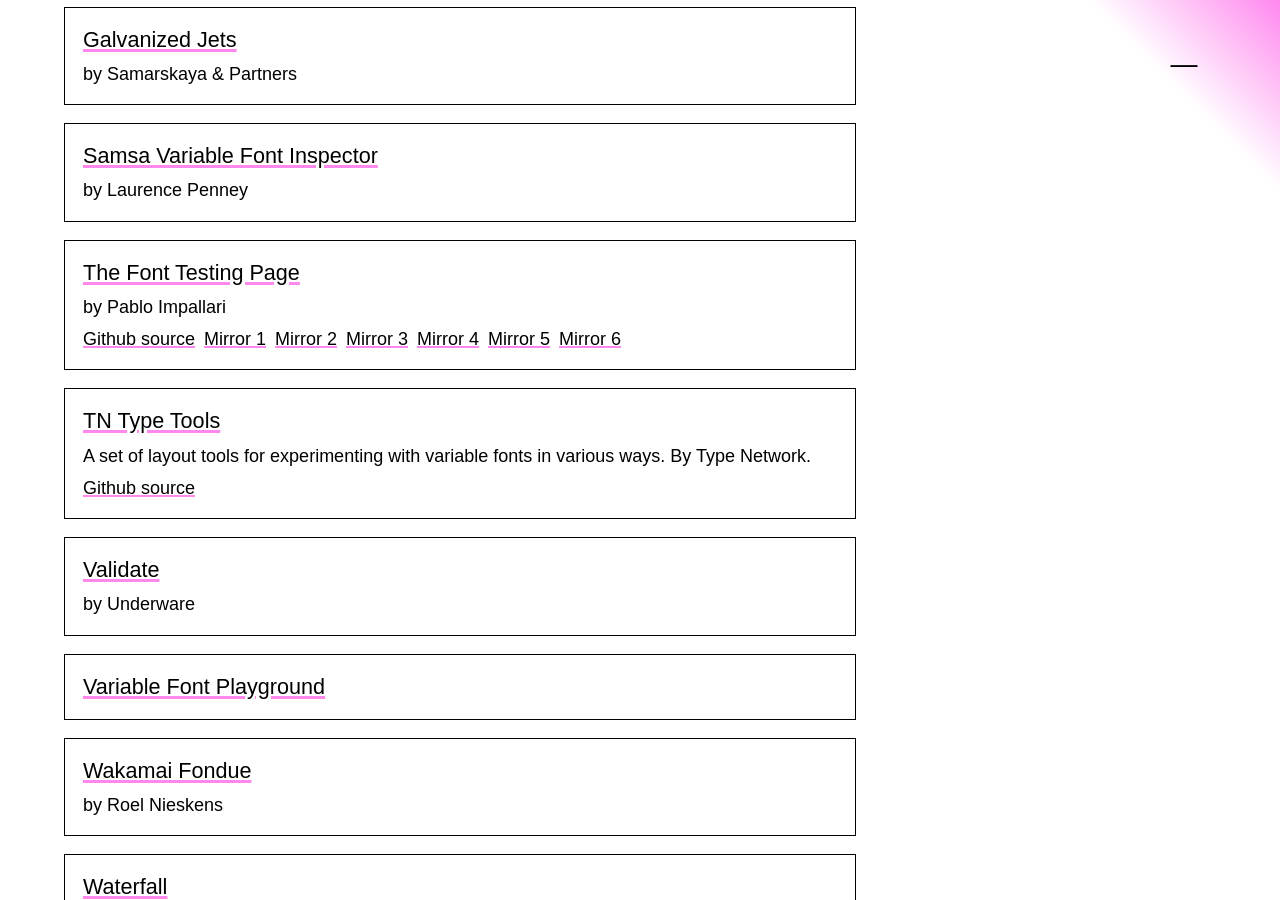
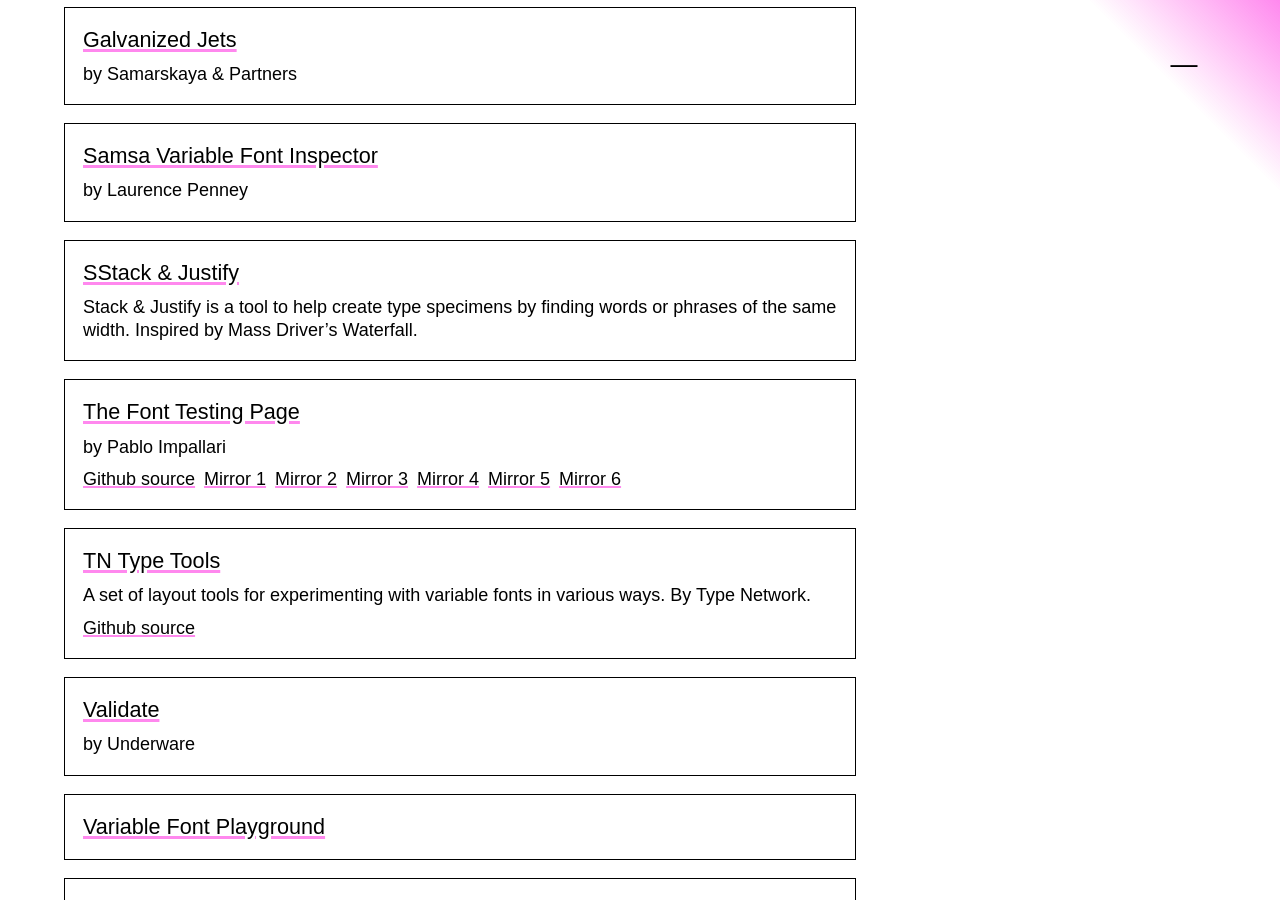
Before and after one commit to justinpenner/type-design-resources, a Jekyll site: the page built from index.md, in a window 1280 px wide and 900 px high, scrolled down 28333 px. Built offline with Jekyll 4.4.1, drawn with Linux system fonts in a browser that asks for light colours; some web fonts are replaced.

Commit message:
Added Stack & Justify Tool

```diff
--- a/_data/data.yaml
+++ b/_data/data.yaml
@@ -839,6 +839,9 @@
           - name: Waterfall
             url: https://workshop.mass-driver.com/waterfall
             description: A tool by Mass-Driver that generates words of equal length after you drop in a font. Great for proofing in early stages of a font, when you're still seeing how the forms interact with each other.
+          - name: SStack & Justify
+            url: https://max-esnee.com/stack-and-justify/
+            description: Stack & Justify is a tool to help create type specimens by finding words or phrases of the same width. Inspired by Mass Driver’s Waterfall.
       - name: Proofing texts
         items:
           - name: adhesiontext
```
